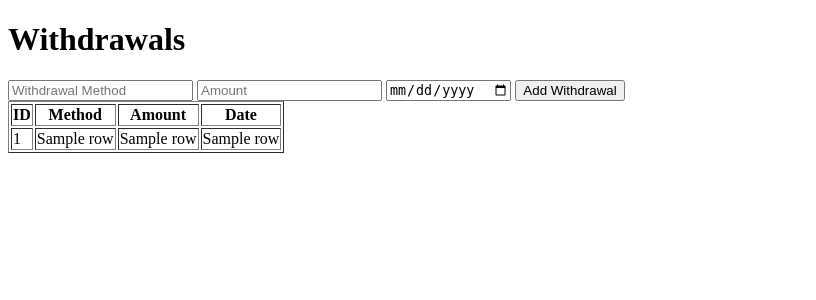
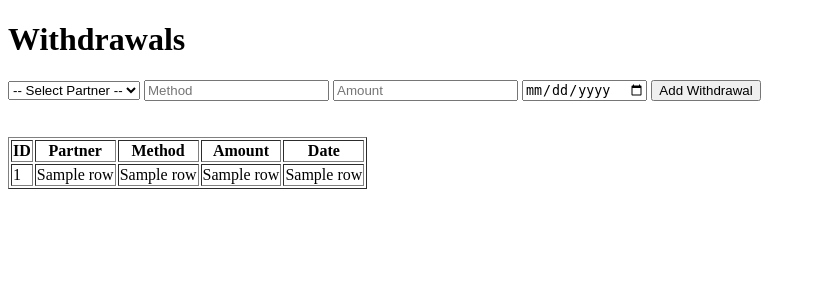
Before and after one commit to faizmannil/mmtcargo-backend, a Flask app: template templates/withdrawals.html in a window 1280 px wide. Shown: the top 300 px of the page, without its empty margins (0-816 px from the left). Run offline with Flask 3, Linux system fonts and the light colour scheme; the template is opened without the code that fills it: most values are stand-ins (such as "Sample title", 1, 10 or a date in 2020).

Commit message:
Added summary page with full totals and partner breakdown

```diff
--- a/app.py
+++ b/app.py
@@ -13,6 +13,7 @@ def home():
         <li><a href="/income">Income</a></li>
         <li><a href="/expenses">Expenses</a></li>
         <li><a href="/withdrawals">Withdrawals</a></li>
+        <li><a href="/summary">Summary</a></li>
         <li><a href="/login">Login</a></li>
     </ul>
     '''
@@ -91,23 +92,60 @@ def add_expense():
 def withdrawals():
     conn = sqlite3.connect('database.db')
     cursor = conn.cursor()
-    cursor.execute("SELECT id, method, amount, date FROM withdrawals")
+    cursor.execute("SELECT id, partner, method, amount, date FROM withdrawals")
     withdrawal_data = cursor.fetchall()
     conn.close()
     return render_template("withdrawals.html", withdrawals=withdrawal_data)
 
 @app.route('/add-withdrawal', methods=['POST'])
 def add_withdrawal():
+    partner = request.form['partner']
     method = request.form['method']
     amount = request.form['amount']
     date = request.form['date']
     conn = sqlite3.connect('database.db')
     cursor = conn.cursor()
-    cursor.execute("INSERT INTO withdrawals (method, amount, date) VALUES (?, ?, ?)",
-                   (method, amount, date))
+    cursor.execute("INSERT INTO withdrawals (partner, method, amount, date) VALUES (?, ?, ?, ?)",
+                   (partner, method, amount, date))
     conn.commit()
     conn.close()
     return redirect('/withdrawals')
+
+# ------------------ SUMMARY ------------------
+@app.route('/summary')
+def summary():
+    conn = sqlite3.connect('database.db')
+    cursor = conn.cursor()
+
+    # Totals
+    cursor.execute("SELECT SUM(amount) FROM sales")
+    total_sales = cursor.fetchone()[0] or 0
+
+    cursor.execute("SELECT SUM(amount) FROM income")
+    total_income = cursor.fetchone()[0] or 0
+
+    cursor.execute("SELECT SUM(amount) FROM expenses")
+    total_expenses = cursor.fetchone()[0] or 0
+
+    cursor.execute("SELECT SUM(amount) FROM withdrawals")
+    total_withdrawals = cursor.fetchone()[0] or 0
+
+    # Partner-wise withdrawal totals
+    partners = ["Manager", "Partner 1", "Partner 2", "Partner 3"]
+    partner_totals = {}
+
+    for p in partners:
+        cursor.execute("SELECT SUM(amount) FROM withdrawals WHERE partner = ?", (p,))
+        partner_totals[p] = cursor.fetchone()[0] or 0
+
+    conn.close()
+
+    return render_template("summary.html",
+                           total_sales=total_sales,
+                           total_income=total_income,
+                           total_expenses=total_expenses,
+                           total_withdrawals=total_withdrawals,
+                           partner_totals=partner_totals)
 
 # ------------------ LOGIN ------------------
 @app.route('/login')
--- a/templates/withdrawals.html
+++ b/templates/withdrawals.html
@@ -1,18 +1,43 @@
 <!DOCTYPE html>
 <html>
-<head><title>Withdrawals</title></head>
+<head>
+  <title>Withdrawals</title>
+</head>
 <body>
   <h1>Withdrawals</h1>
+
   <form action="/add-withdrawal" method="POST">
-    <input type="text" name="method" placeholder="Withdrawal Method" required>
+    <select name="partner" required>
+      <option value="">-- Select Partner --</option>
+      <option value="Manager">Manager</option>
+      <option value="Partner 1">Partner 1</option>
+      <option value="Partner 2">Partner 2</option>
+      <option value="Partner 3">Partner 3</option>
+    </select>
+    <input type="text" name="method" placeholder="Method" required>
     <input type="number" name="amount" placeholder="Amount" required>
     <input type="date" name="date" required>
     <button type="submit">Add Withdrawal</button>
   </form>
+
+  <br><br>
+
   <table border="1">
-    <tr><th>ID</th><th>Method</th><th>Amount</th><th>Date</th></tr>
+    <tr>
+      <th>ID</th>
+      <th>Partner</th>
+      <th>Method</th>
+      <th>Amount</th>
+      <th>Date</th>
+    </tr>
     {% for row in withdrawals %}
-    <tr><td>{{ row[0] }}</td><td>{{ row[1] }}</td><td>{{ row[2] }}</td><td>{{ row[3] }}</td></tr>
+    <tr>
+      <td>{{ row[0] }}</td>
+      <td>{{ row[1] }}</td>
+      <td>{{ row[2] }}</td>
+      <td>{{ row[3] }}</td>
+      <td>{{ row[4] }}</td>
+    </tr>
     {% endfor %}
   </table>
 </body>
```
